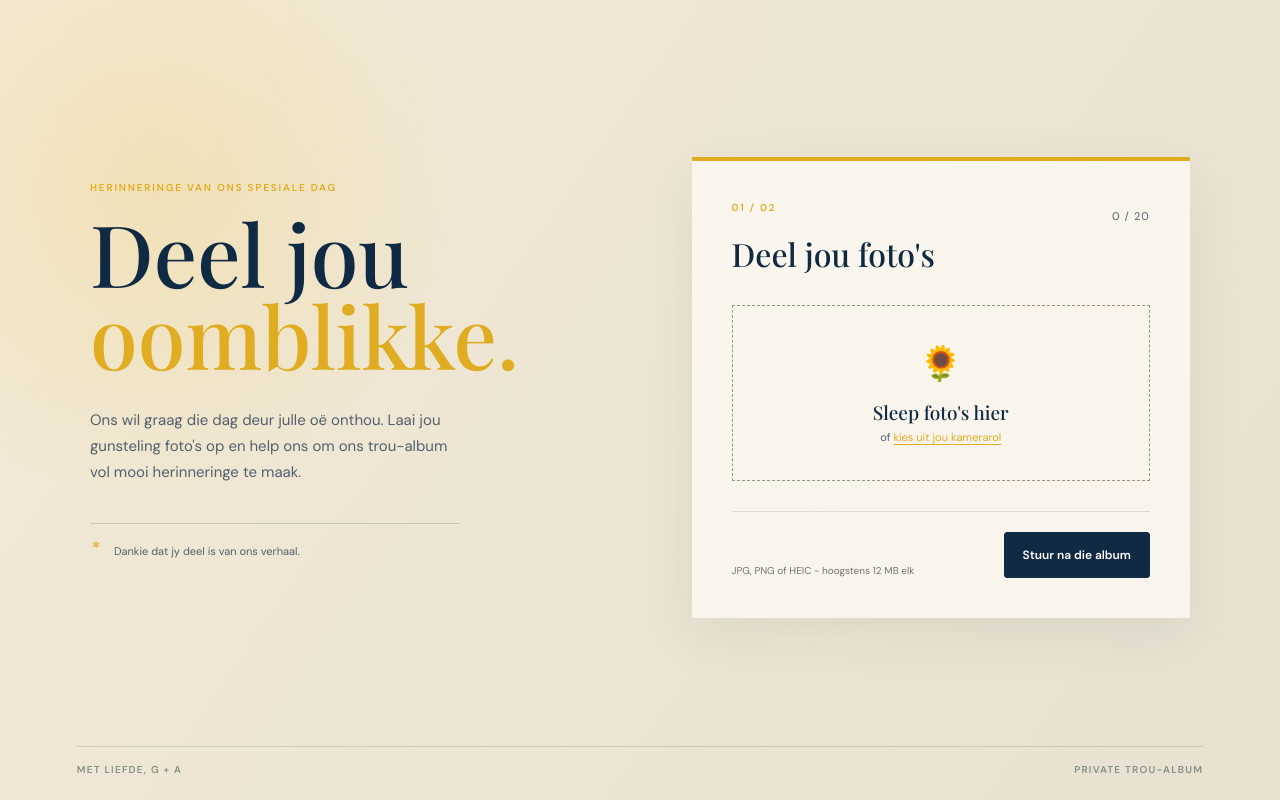
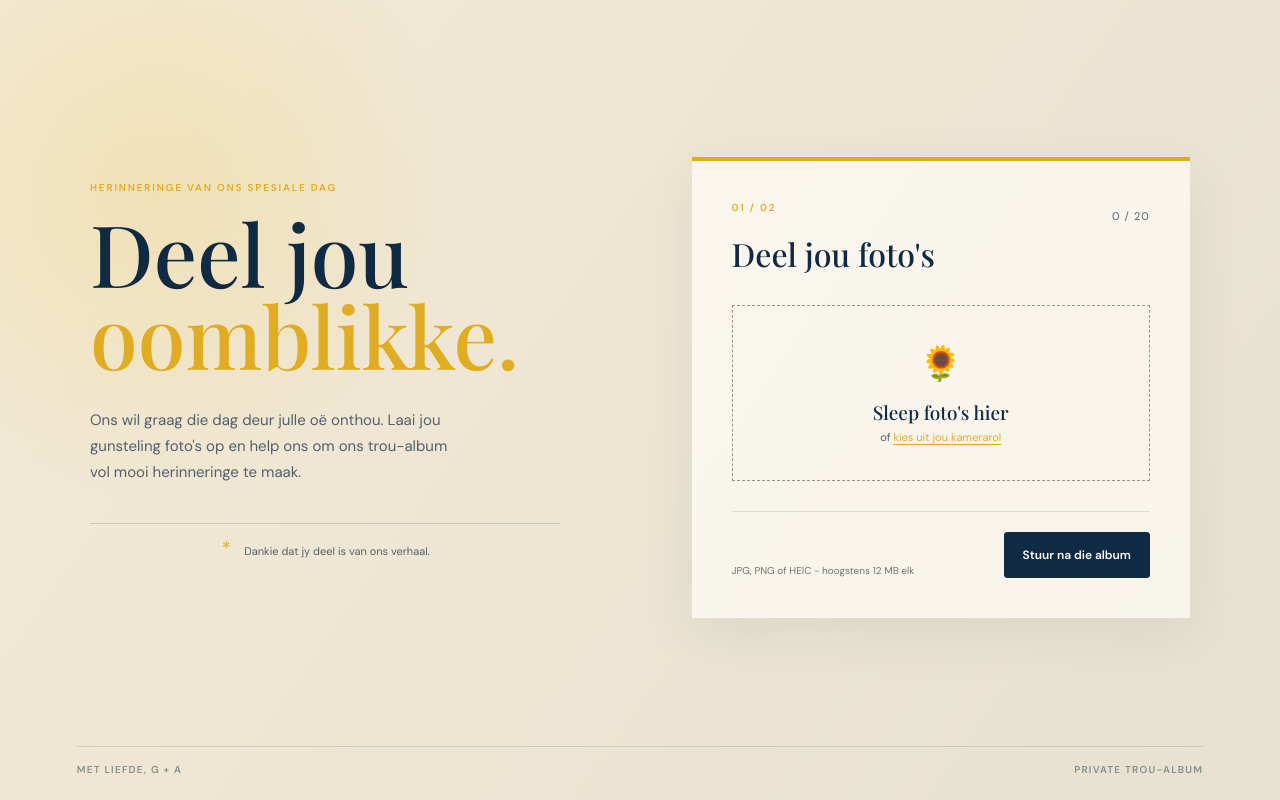
Before and after one commit to pamlotriet/WeddingPhotos, an Angular app: page / in a window 1280 px wide. Built offline with nearby package versions, Linux system fonts and the light colour scheme; a web font is replaced by a local one.

Commit message:
Center thank you message

```diff
--- a/src/app/app.css
+++ b/src/app/app.css
@@ -83,12 +83,13 @@ h1 em {
   border-top: 1px solid rgba(24, 59, 60, 0.18);
   color: #52606d;
   display: flex;
+  justify-content: center;
   gap: 12px;
   margin-top: 38px;
   padding-top: 15px;
   font-size: 11px;
   line-height: 1.5;
-  max-width: 370px;
+  max-width: 100%;
   width: 100%;
 }
 .spark {
```
